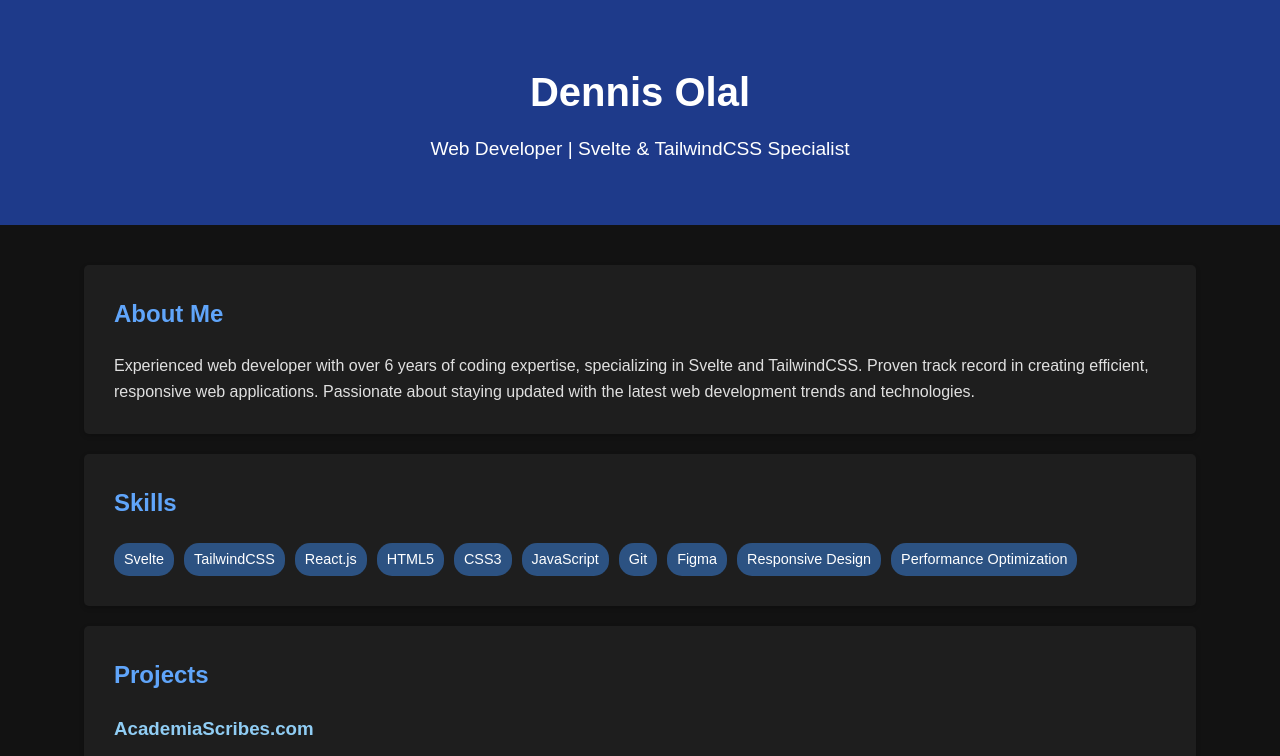
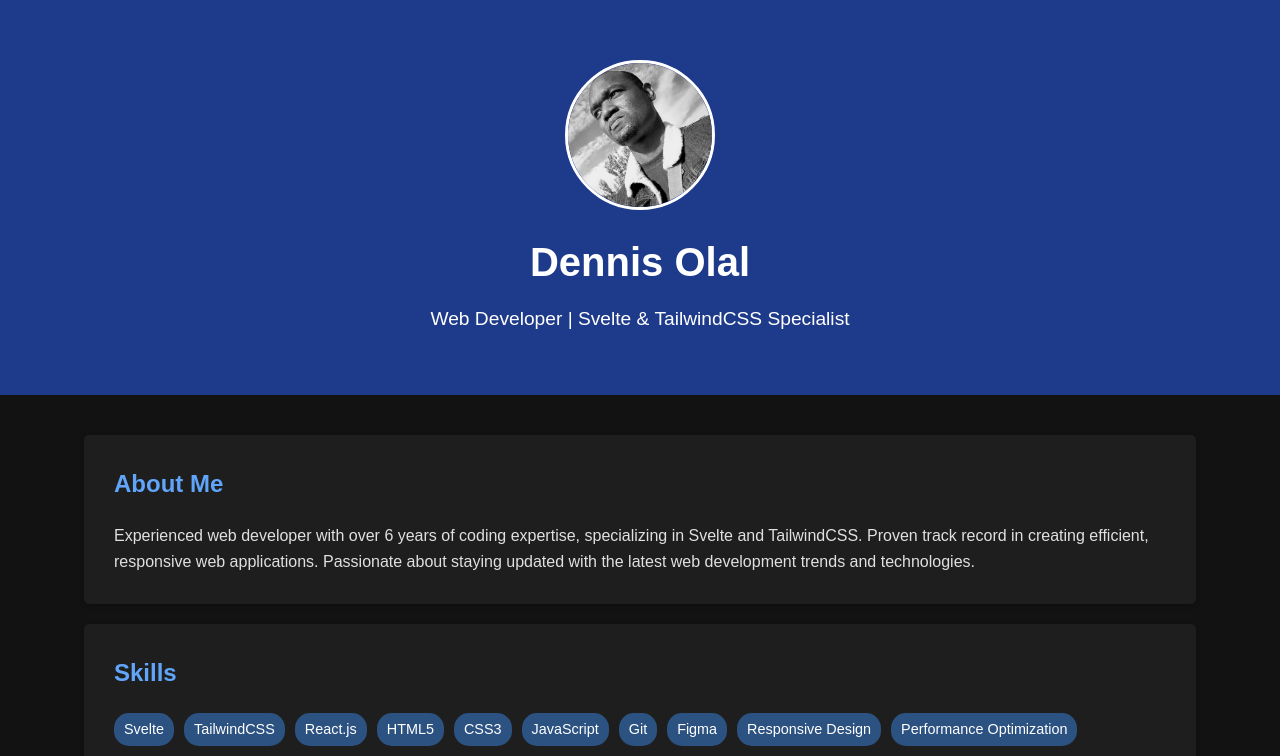
Before and after one commit to DennisOluoch/dennisoluoch.github.io, a plain HTML site: page index.html in a window 1280 px wide. Shown: the top 756 px of the page. Drawn offline with Linux system fonts and the light colour scheme.

Commit message:
added profile picture

```diff
--- a/index.html
+++ b/index.html
@@ -142,12 +142,37 @@
                     padding: 20px;
                 }
             }
+
+            .profile-picture {
+                width: 150px;
+                height: 150px;
+                border-radius: 50%;
+                margin: 0 auto 20px;
+                overflow: hidden;
+                border: 3px solid #fff;
+            }
+
+            .profile-picture img {
+                width: 100%;
+                height: 100%;
+                object-fit: cover;
+            }
+
+            @media (max-width: 768px) {
+                .profile-picture {
+                    width: 120px;
+                    height: 120px;
+                }
+            }
         </style>
     </head>
 
     <body>
         <header>
             <div class="container">
+                <div class="profile-picture">
+                    <img src="/images/profile.jpg" alt="Dennis Olal">
+                </div>
                 <h1>Dennis Olal</h1>
                 <p>Web Developer | Svelte & TailwindCSS Specialist</p>
             </div>
```
Also changed, not shown: images/profile.jpg (added).
